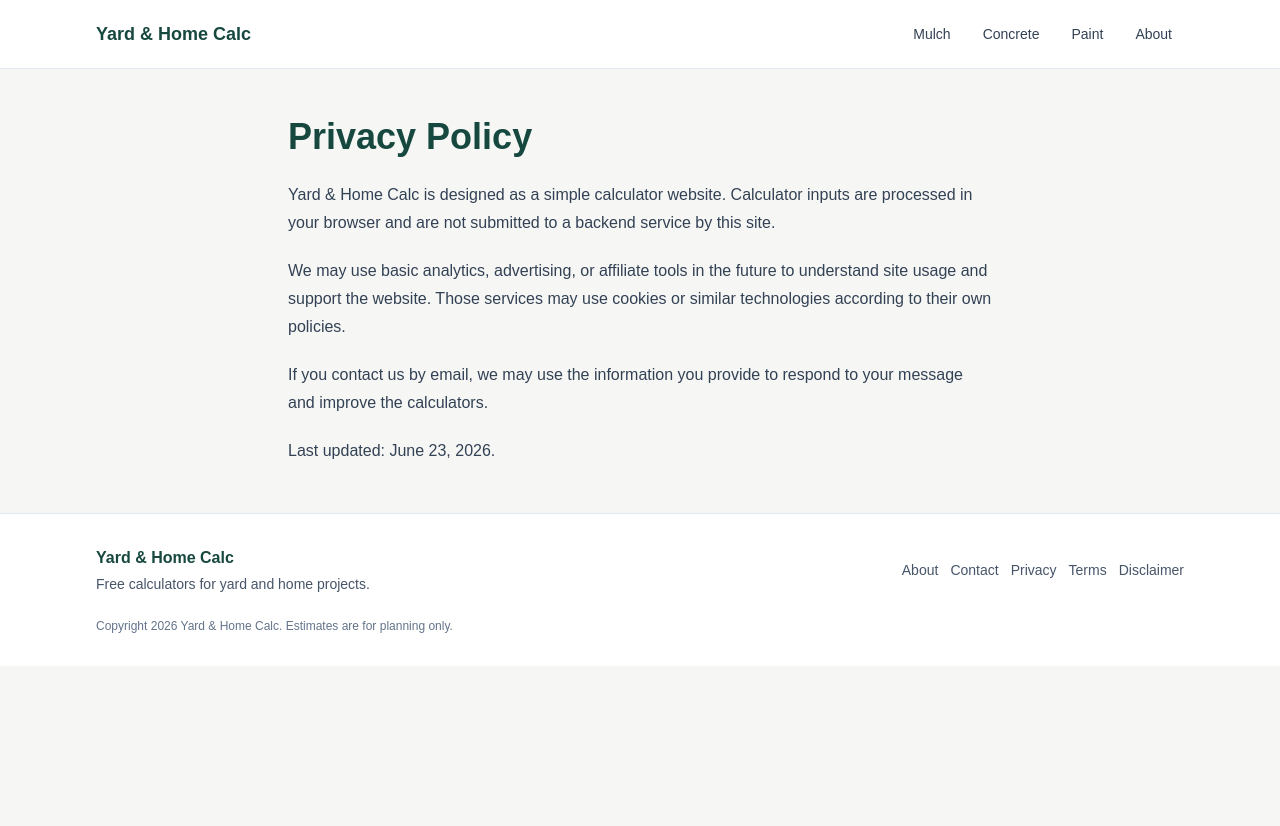
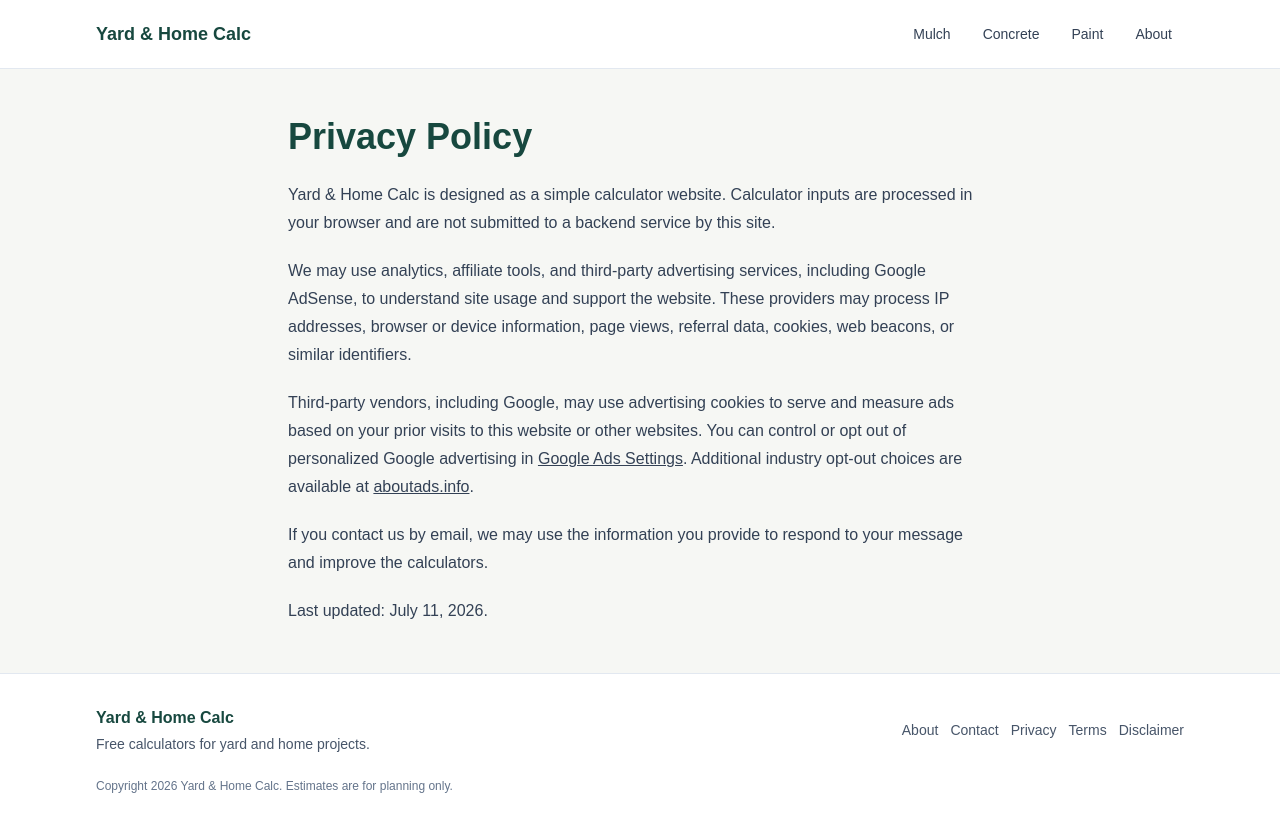
Before and after one commit to jazfox-cloud/YardAndHomeCalc, a Next.js app: page /privacy in a window 1280 px wide. Before the commit the page ends 800 px from the top, so only its background shows below. Built offline with nearby package versions, Linux system fonts and the light colour scheme.

Commit message:
Update advertising privacy disclosures

```diff
--- a/app/privacy/page.tsx
+++ b/app/privacy/page.tsx
@@ -16,15 +16,17 @@ export default function PrivacyPage() {
           processed in your browser and are not submitted to a backend service by this site.
         </p>
         <p>
-          We may use basic analytics, advertising, or affiliate tools in the future to
-          understand site usage and support the website. Those services may use cookies or
-          similar technologies according to their own policies.
+          We may use analytics, affiliate tools, and third-party advertising services,
+          including Google AdSense, to understand site usage and support the website. These
+          providers may process IP addresses, browser or device information, page views,
+          referral data, cookies, web beacons, or similar identifiers.
         </p>
+        <p>Third-party vendors, including Google, may use advertising cookies to serve and measure ads based on your prior visits to this website or other websites. You can control or opt out of personalized Google advertising in <a className="underline" href="https://adssettings.google.com/">Google Ads Settings</a>. Additional industry opt-out choices are available at <a className="underline" href="https://www.aboutads.info/choices/">aboutads.info</a>.</p>
         <p>
           If you contact us by email, we may use the information you provide to respond to
           your message and improve the calculators.
         </p>
-        <p>Last updated: June 23, 2026.</p>
+        <p>Last updated: July 11, 2026.</p>
       </div>
     </main>
   );
```
